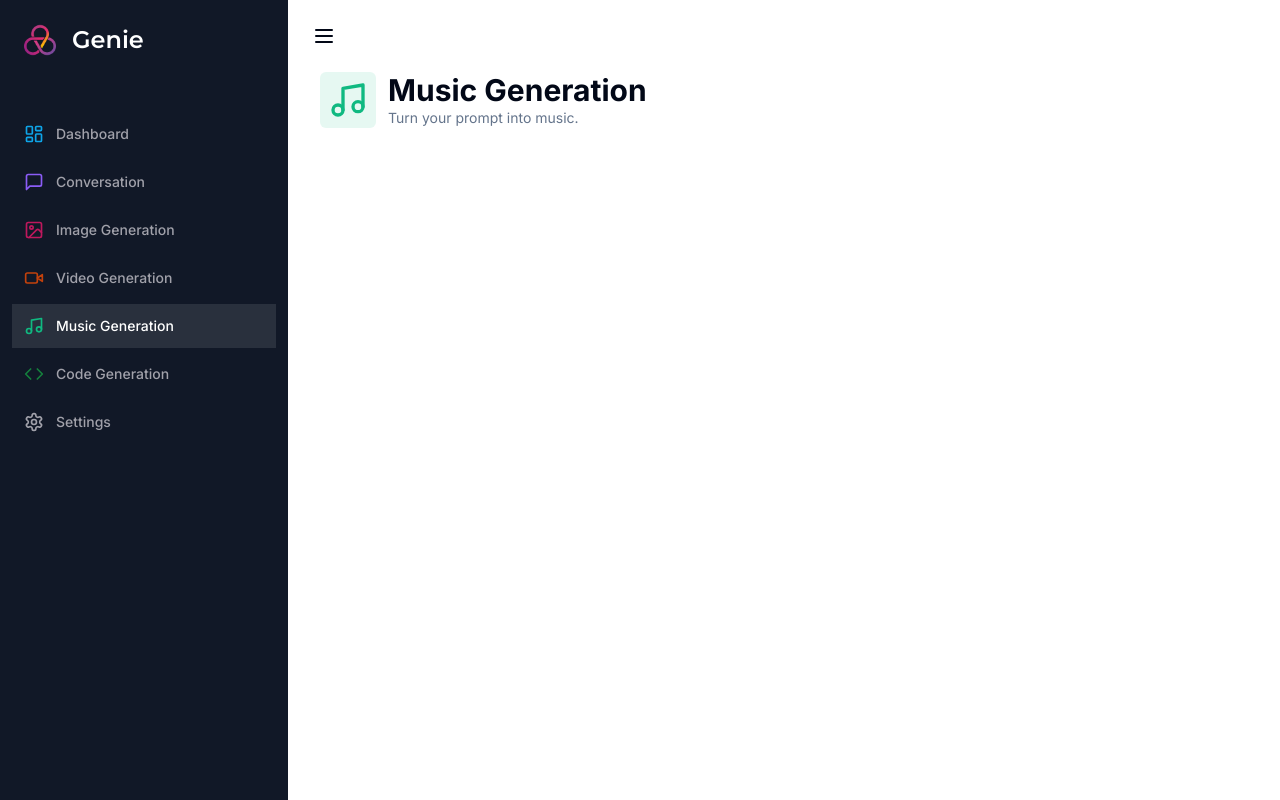
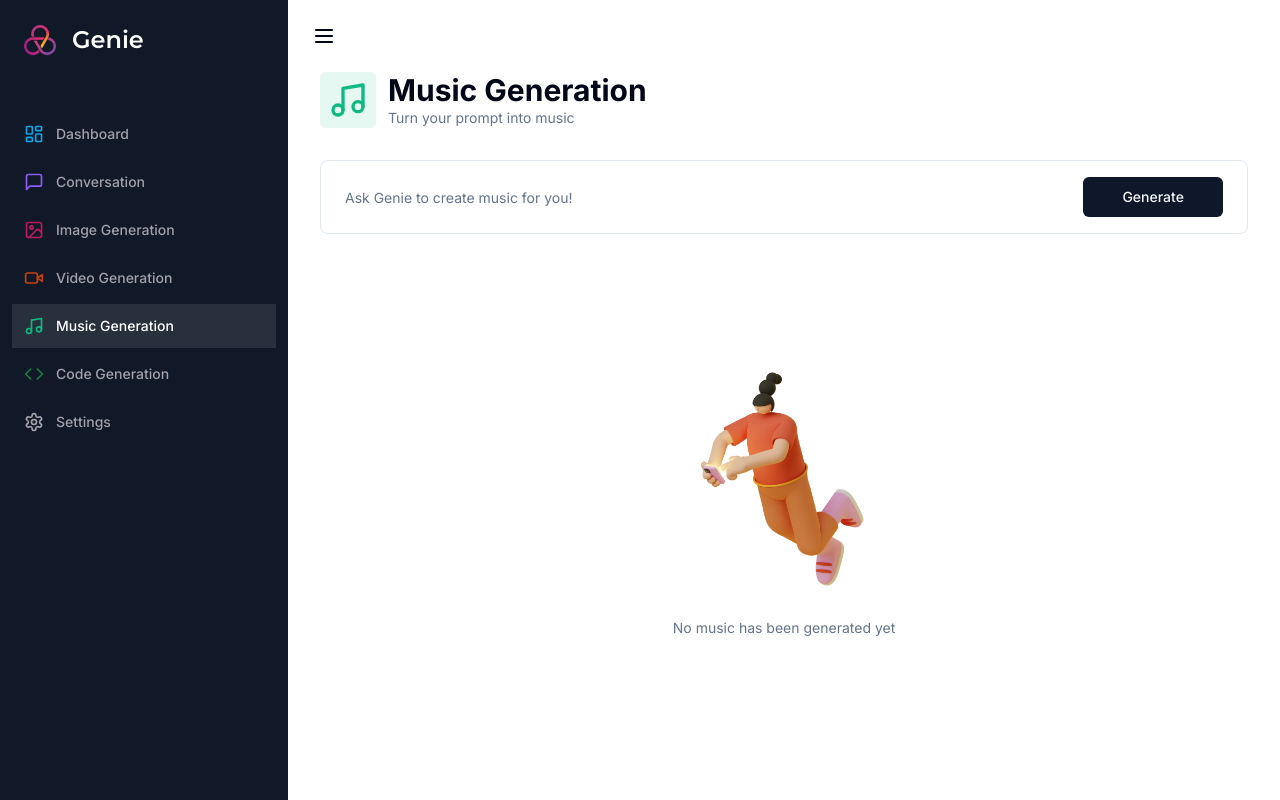
Before and after one commit to babaazz/genie, a Next.js app: page /music in a window 1280 px wide. Built offline with nearby package versions, Linux system fonts and the light colour scheme.

Commit message:
finishing up the music generation

```diff
--- a/app/(dashboard)/(routes)/image/page.tsx
+++ b/app/(dashboard)/(routes)/image/page.tsx
@@ -3,9 +3,6 @@
 import { Download, ImageIcon } from "lucide-react";
 import { useForm } from "react-hook-form";
 import { zodResolver } from "@hookform/resolvers/zod";
-
-import Heading from "@/components/heading";
-import { Empty } from "@/components/empty";
 
 import {
   amountOptions,
@@ -13,16 +10,18 @@
   optionType,
   resolutionOptions,
 } from "./constants";
+
+import Heading from "@/components/heading";
+import { Empty } from "@/components/empty";
 import { FormField, Form, FormItem, FormControl } from "@/components/ui/form";
 import { Input } from "@/components/ui/input";
 import { Button } from "@/components/ui/button";
 import { useRouter } from "next/navigation";
 import { useState } from "react";
-import { ChatCompletionRequestMessage } from "openai";
 import axios from "axios";
 import { Loader } from "@/components/loader";
 import { cn } from "@/lib/utils";
-import { BotAvatar, UserAvatar } from "@/components/avatar";
+
 import {
   Select,
   SelectContent,
@@ -165,7 +164,7 @@
               <Loader />
             </div>
           )}
-          {images.length === 0 && (
+          {images.length === 0 && !isLoading && (
             <div>
               <Empty label="No images generated" />
             </div>
--- /dev/null
+++ b/app/(dashboard)/(routes)/music/constants.ts
@@ -0,0 +1,7 @@
+import * as z from "zod";
+
+export const formSchema = z.object({
+  prompt: z.string().min(1, {
+    message: "Prompt is required",
+  }),
+});
--- a/app/(dashboard)/(routes)/music/page.tsx
+++ b/app/(dashboard)/(routes)/music/page.tsx
@@ -1,17 +1,111 @@
+"use client";
+import { useState } from "react";
+import axios from "axios";
+import { useRouter } from "next/navigation";
+
+import * as z from "zod";
+import { Music } from "lucide-react";
+import { useForm } from "react-hook-form";
+import { zodResolver } from "@hookform/resolvers/zod";
+
 import Heading from "@/components/heading";
-import { Music } from "lucide-react";
-const MusicGenPage = () => {
+import { Empty } from "@/components/empty";
+
+import { formSchema } from "./constants";
+import { FormField, Form, FormItem, FormControl } from "@/components/ui/form";
+import { Input } from "@/components/ui/input";
+import { Button } from "@/components/ui/button";
+import { Loader } from "@/components/loader";
+import { cn } from "@/lib/utils";
+
+const ConversationPage = () => {
+  const router = useRouter();
+  const [music, setMusic] = useState<string>();
+
+  const form = useForm<z.infer<typeof formSchema>>({
+    resolver: zodResolver(formSchema),
+    defaultValues: {
+      prompt: "",
+    },
+  });
+
+  const isLoading = form.formState.isSubmitting;
+
+  const onSubmit = async (values: z.infer<typeof formSchema>) => {
+    try {
+      setMusic(undefined);
+
+      const response = await axios.post("/api/music", values);
+      setMusic(response.data.audio);
+
+      form.reset();
+    } catch (error: any) {
+      console.log(error);
+    } finally {
+      router.refresh();
+    }
+  };
+
   return (
     <div>
       <Heading
         title="Music Generation"
-        description="Turn your prompt into music."
+        description="Turn your prompt into music"
         icon={Music}
         iconColor="text-emerald-500"
         bgColor="bg-emerald-500/10"
       />
+      <div className="px-4 lg:px-8">
+        <div>
+          <Form {...form}>
+            <form
+              onSubmit={form.handleSubmit(onSubmit)}
+              className="rounded-lg border w-full p-4 px-3 md:px-6 focus-within:shadow-sm grid grid-cols-12 gap-2"
+            >
+              <FormField
+                name="prompt"
+                render={({ field }) => (
+                  <FormItem className="col-span-12 lg:col-span-10">
+                    <FormControl className="m-0 p-0">
+                      <Input
+                        className="border-0 outline-none focus-visible:ring-0 focus-visible:ring-transparent"
+                        disabled={isLoading}
+                        placeholder="Ask Genie to create music for you!"
+                        {...field}
+                      />
+                    </FormControl>
+                  </FormItem>
+                )}
+              />
+              <Button
+                className="col-span-12 lg:col-span-2 w-full"
+                disabled={isLoading}
+              >
+                Generate
+              </Button>
+            </form>
+          </Form>
+        </div>
+        <div className="space-y-4 mt-4">
+          {isLoading && (
+            <div className=" p-8 rounded-lg w-full flex items-center justify-center bg-muted">
+              <Loader />
+            </div>
+          )}
+          {!music && !isLoading && (
+            <div>
+              <Empty label="No music has been generated yet" />
+            </div>
+          )}
+          {music && (
+            <audio controls className="w-full mt-8">
+              <source src={music} />
+            </audio>
+          )}
+        </div>
+      </div>
     </div>
   );
 };
 
-export default MusicGenPage;
+export default ConversationPage;
--- a/app/api/code/route.ts
+++ b/app/api/code/route.ts
@@ -39,7 +39,7 @@
 
     return NextResponse.json(response.data.choices[0].message);
   } catch (error) {
-    console.log("CONVERSATION_ERROR", error);
+    console.log("CODE_ERROR", error);
     return new NextResponse("Internal error", { status: 500 });
   }
 }
--- a/app/api/image/route.ts
+++ b/app/api/image/route.ts
@@ -34,7 +34,7 @@
 
     return NextResponse.json(response.data.data);
   } catch (error) {
-    console.log("CONVERSATION_ERROR", error);
+    console.log("IMAGE_GEN_ERROR", error);
     return new NextResponse("Internal error", { status: 500 });
   }
 }
--- /dev/null
+++ b/app/api/music/route.ts
@@ -0,0 +1,37 @@
+import { auth } from "@clerk/nextjs";
+import { NextResponse } from "next/server";
+import Replicate from "replicate";
+
+const replicate = new Replicate({
+  auth: process.env.REPLICATE_API_TOKEN,
+});
+
+export async function POST(req: Request) {
+  try {
+    const { userId } = auth();
+    const body = await req.json();
+    const { prompt } = body;
+
+    if (!userId) {
+      return new NextResponse("Unauthorised", { status: 401 });
+    }
+
+    if (!prompt) {
+      return new NextResponse("Prompts are required", { status: 400 });
+    }
+
+    const response = await replicate.run(
+      "riffusion/riffusion:8cf61ea6c56afd61d8f5b9ffd14d7c216c0a93844ce2d82ac1c9ecc9c7f24e05",
+      {
+        input: {
+          prompt_a: prompt,
+        },
+      }
+    );
+
+    return NextResponse.json(response);
+  } catch (error) {
+    console.log("MUSICAL_ERROR", error);
+    return new NextResponse("Internal error", { status: 500 });
+  }
+}
--- a/package.json
+++ b/package.json
@@ -26,6 +26,7 @@
     "react-dom": "^18",
     "react-hook-form": "^7.48.2",
     "react-markdown": "^6.0.3",
+    "replicate": "^0.22.0",
     "tailwind-merge": "^2.0.0",
     "tailwindcss-animate": "^1.0.7",
     "zod": "^3.22.4"
```
Also changed, not shown: 2 other files (tests, documents, lock files or other folders).
